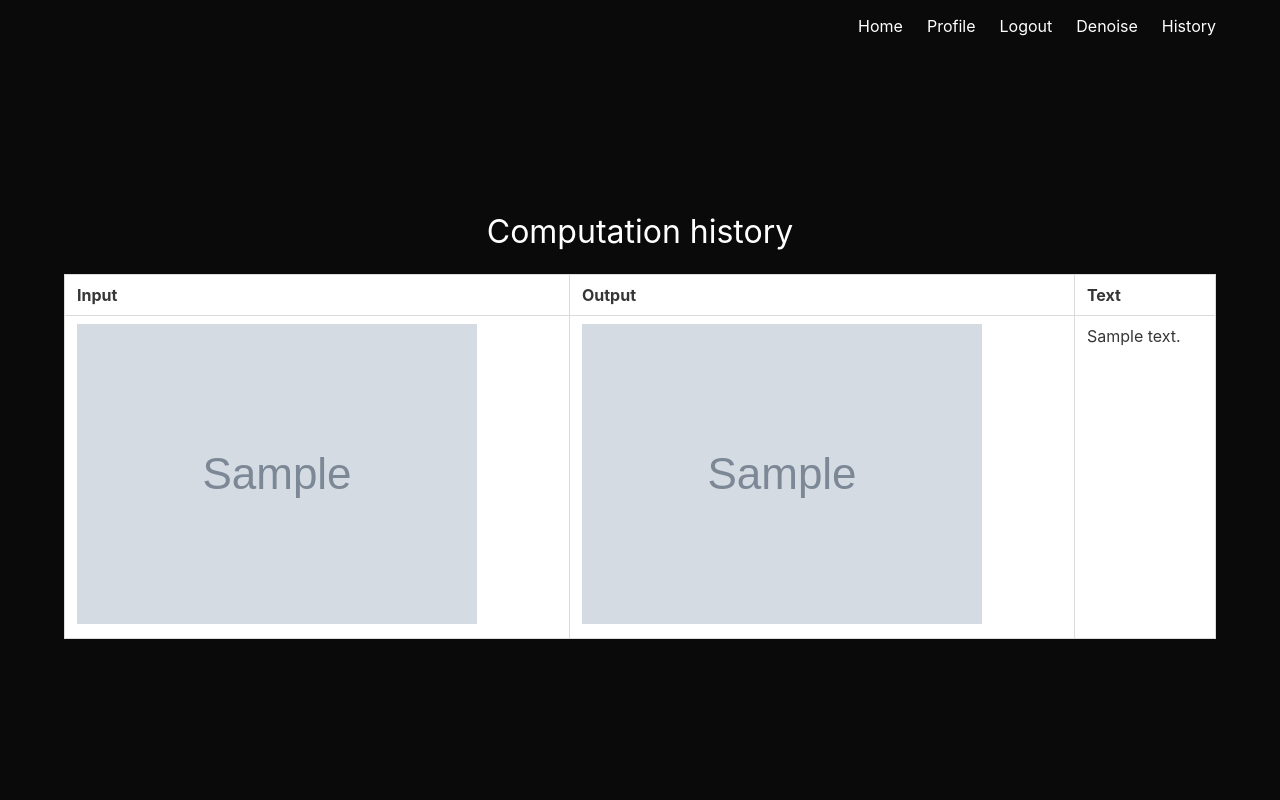
After one commit to SERPSLAYER18/DenoisingDocuments, a Flask app: page /history in a window 1280 px wide. The commit adds this page. Run offline with Flask 2, Linux system fonts and the light colour scheme; a user stored in the database is signed in; tables that the repository leaves empty hold one stand-in row (values such as "Sample post"); grey boxes marked "Sample" are stand-in pictures.

Commit message:
history tracking front added

```diff
--- a/flask_container/App/entities.py
+++ b/flask_container/App/entities.py
@@ -17,7 +17,7 @@ class Computation(db.Model):
     user_id = db.Column(db.Integer, db.ForeignKey('user.id'))
     input_image = db.Column(db.String(500000))
     denoised_image = db.Column(db.String(500000))
-    extracted_text = db.Column(db.String(500))
+    extracted_text = db.Column(db.String(5000))
 
     def __repr__(self):
         return f'<Computation "{self.extracted_text[:20]}">'
--- a/flask_container/App/main.py
+++ b/flask_container/App/main.py
@@ -23,6 +23,13 @@ def profile():
     return render_template('profile.html',
                            name=current_user.name,
                            computations_count=computations_count)
+
+@main.route('/history')
+@login_required
+def history():
+    query = Computation.query.filter_by(user_id=current_user.id)
+    return render_template('history.html', query=query)
+
 
 
 @main.route('/denoise')
--- a/flask_container/App/templates/base.html
+++ b/flask_container/App/templates/base.html
@@ -44,10 +44,16 @@
                                 Denoise
                             </a>
                         {% endif %}
+                        {% if current_user.is_authenticated %}
+                            <a href="{{ url_for('main.history') }}" class="navbar-item">
+                                History
+                            </a>
+                        {% endif %}
                     </div>
                 </div>
             </div>
-        </nav>
+    </div>
+    </nav>
     </div>
 
     <div class="hero-body">
--- /dev/null
+++ b/flask_container/App/templates/history.html
@@ -0,0 +1,31 @@
+{% extends "base.html" %} {% block content %}
+    <div class="title">
+        <h3>Computation history</h3>
+    </div>
+    <div class = "container">
+        <table class='table is-stripped is-bordered is-striped is-fullwidth'>
+            <thead>
+            <tr>
+                <th>Input</th>
+                <th>Output</th>
+                <th>Text</th>
+            </tr>
+            <tbody>
+            {% for comp in query %}
+
+                <tr>
+                    <td>
+                        <img src= {{ comp.input_image }}>
+                    </td>
+                    <td>
+                        <img src= {{ comp.denoised_image }}>
+                    </td>
+                    <td>
+                        {{ comp.extracted_text }}
+                    </td>
+                </tr>
+            {% endfor %}
+            <tbody>
+        </table>
+    </div>
+{% endblock %}
```
